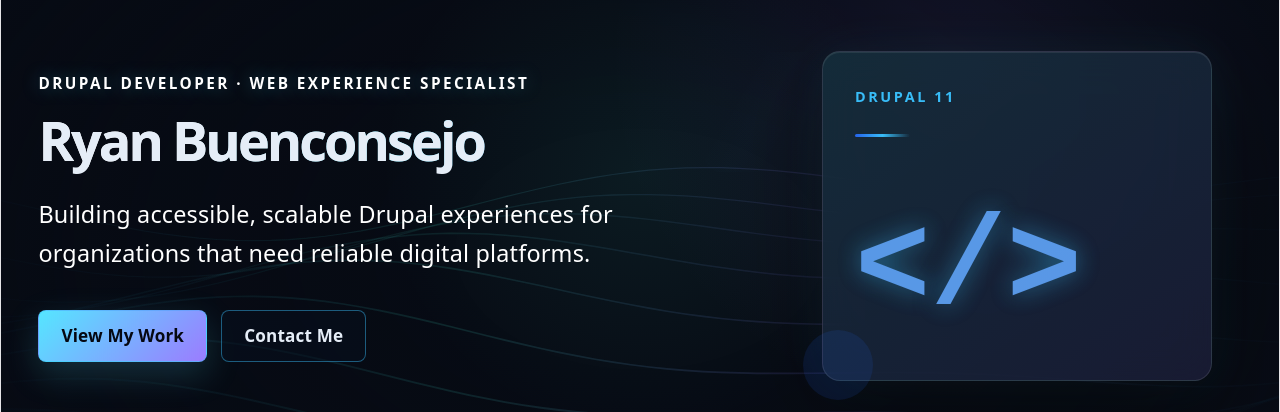
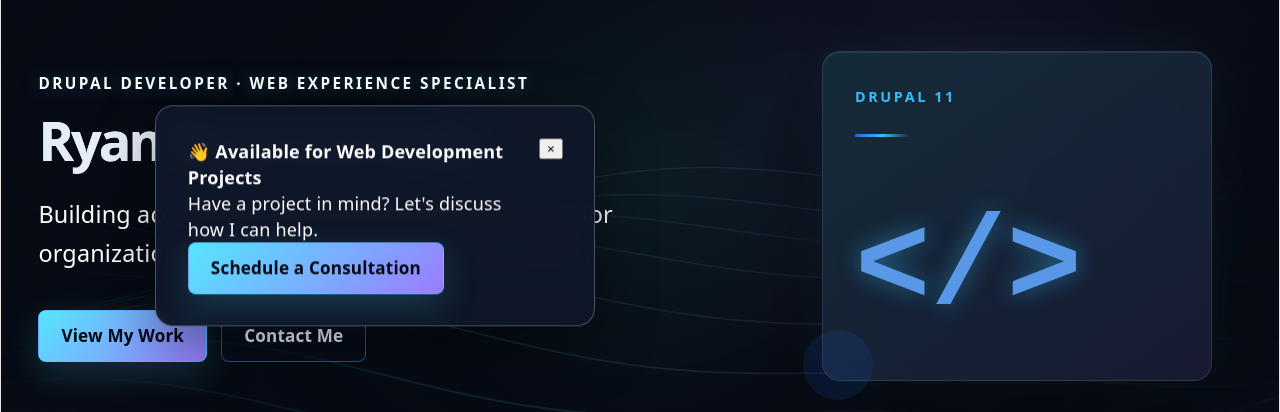
Before and after one commit to ryguy-456/hiraya-headless, a React (Vite) app: page / in a window 1280 px wide. Shown: the part 169-581 px from the top of the page. Built offline with nearby package versions, Linux system fonts and the light colour scheme; no server answers.

Commit message:
Fix hero availability popup positioning

```diff
--- a/src/components/Hero.jsx
+++ b/src/components/Hero.jsx
@@ -1,6 +1,8 @@
+import { useState } from 'react'
 import AuroraFlow from './AuroraFlow'
 
-function Hero() {
+function Hero() {  const [showNotice, setShowNotice] = useState(true)
+
   return (
     <section className="hiraya-hero hiraya-aurora-hero">
 
@@ -23,6 +25,27 @@
             Building accessible, scalable Drupal experiences for organizations
             that need reliable digital platforms.
           </p>
+
+          {showNotice && (
+ <div className="hiraya-notice" role="status">
+    <div className="hiraya-notice__content">
+      <strong>👋 Available for Web Development Projects</strong>
+      <p>Have a project in mind? Let's discuss how I can help.</p>
+      <a href="#contact" className="hiraya-button hiraya-button--primary">
+        Schedule a Consultation
+      </a>
+    </div>
+
+    <button
+      type="button"
+      className="hiraya-notice__close"
+      onClick={() => setShowNotice(false)}
+      aria-label="Dismiss availability notice"
+    >
+      ×
+    </button>
+  </div>
+)}
 
           <div className="hiraya-hero__actions">
 
--- a/src/hiraya.css
+++ b/src/hiraya.css
@@ -2315,3 +2315,67 @@
 .hiraya-toolkit .hiraya-toolkit__intro {
   color: #111827 !important;
 }
+
+
+
+
+.hiraya-notice {
+  position: absolute;
+  top: 50%;
+  left: 50%;
+  transform: translate(-50%, -50%);
+  margin: 0;
+  z-index: 10000;
+
+  display: flex;
+  align-items: flex-start;
+  justify-content: space-between;
+  gap: 1rem;
+
+  width: min(440px, calc(100vw - 32px));
+  box-sizing: border-box;
+  padding: 1.75rem;
+
+  border: 1px solid rgba(255, 255, 255, 0.25);
+  border-radius: 18px;
+  background: rgba(15, 23, 42, 0.97);
+  color: #fff;
+
+  box-shadow: 0 20px 60px rgba(0, 0, 0, 0.4);
+  backdrop-filter: blur(16px);
+  animation: hiraya-notice-enter 0.3s ease-out;
+}
+
+.hiraya-aurora-hero {
+  position: relative;
+}
+
+@keyframes hiraya-notice-enter {
+  from {
+    opacity: 0;
+    transform: translate(-50%, -46%);
+  }
+
+  to {
+    opacity: 1;
+    transform: translate(-50%, -50%);
+  }
+}
+
+.hiraya-aurora-hero.hiraya-hero--notice-open {
+  background: linear-gradient(
+    135deg,
+    #0f172a 0%,
+    #312e81 45%,
+    #0e7490 100%
+  );
+}
+
+.hiraya-aurora-hero.hiraya-hero--notice-open
+  .hiraya-aurora-overlay {
+  background: linear-gradient(
+    135deg,
+    rgba(49, 46, 129, 0.65),
+    rgba(14, 116, 144, 0.55)
+  );
+}
```
